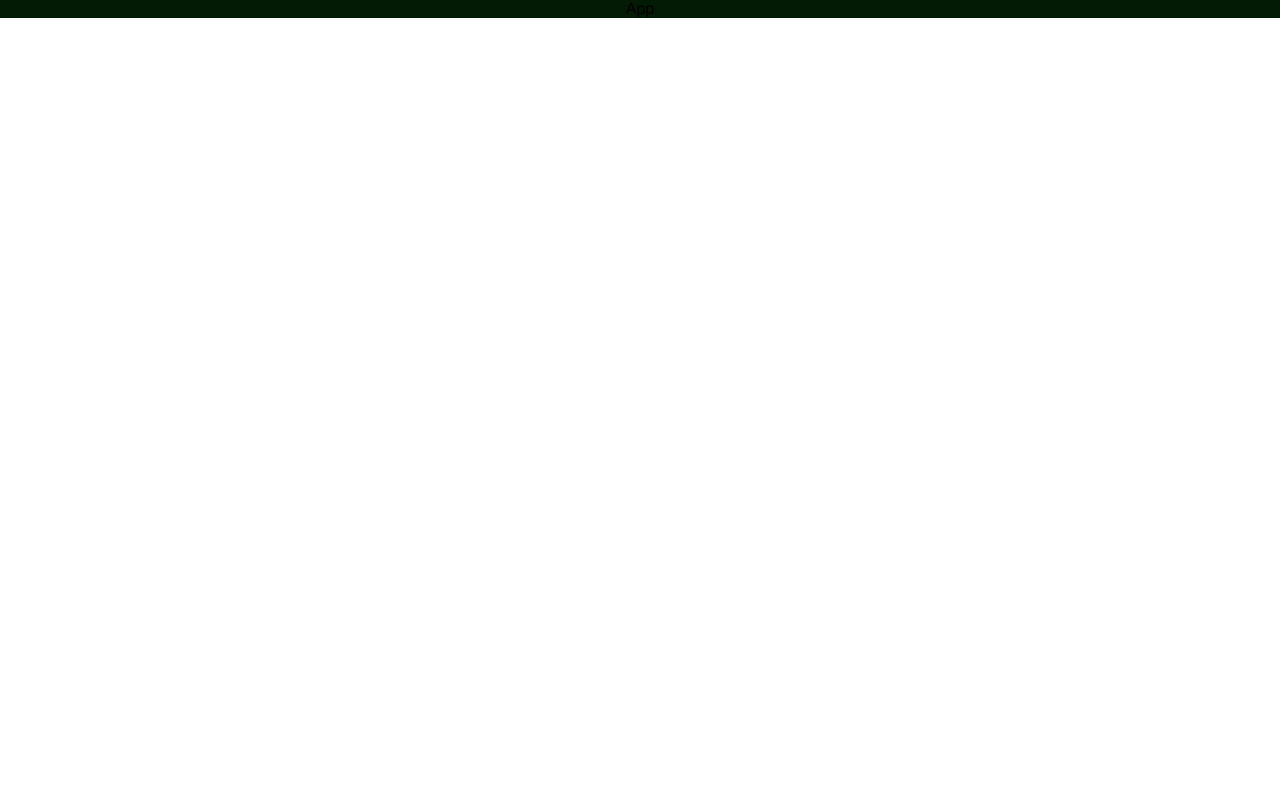
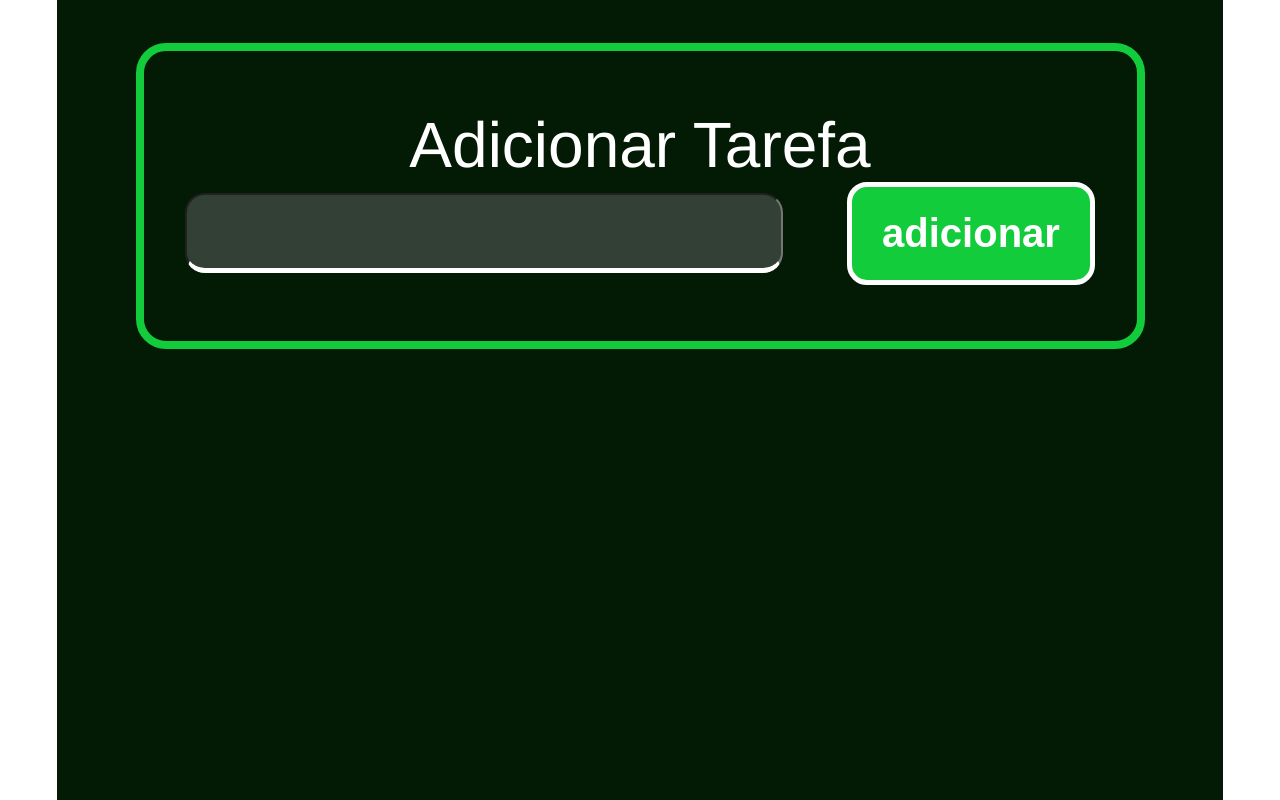
Before and after one commit to Kaduh15/Todo-test, a React (Create React App) app: page / in a window 1280 px wide. Shown: the top 800 px of the page. Built offline with nearby package versions, Linux system fonts and the light colour scheme.

Commit message:
finaliza html css do component addTask

```diff
--- a/src/App.js
+++ b/src/App.js
@@ -1,17 +1,29 @@
-import React, { Component } from 'react';
-import styled from 'styled-components';
+import React, { Component } from 'react'
+
+import styled from 'styled-components'
+
+import AddTask from './components/AddTask'
 
 const Main = styled.main`
   display: flex;
   flex-direction: column;
-  justify-content: center;
   align-items: center;
 
+  width: 1080px;
+  height: 1920px;
+
+  padding: 43px;
+
   background: #031a04;
-`;
+  color: #fff;
+`
 
 export default class App extends Component {
   render() {
-    return <Main>App</Main>;
+    return (
+      <Main>
+        <AddTask />
+      </Main>
+    )
   }
 }
--- /dev/null
+++ b/src/components/AddTask/index.jsx
@@ -0,0 +1,110 @@
+import React, { Component } from 'react';
+import styled from 'styled-components';
+
+const Wrapper = styled.section`
+  display: flex;
+  justify-content: center;
+  align-items: center;
+
+  border: 8px solid #12cc3b;
+  border-radius: 30px;
+
+  width: 993px;
+  height: 290px;
+
+  font-size: 64px;
+
+  color: #fff;
+
+  label {
+    display: flex;
+    flex-direction: column;
+    justify-content: center;
+    align-items: center;
+  }
+
+  input#input-add-task {
+    width: 590px;
+    height: 71px;
+
+    margin-right: 64px;
+
+    background: #324035;
+    border-bottom: 5px solid #ffffff;
+    border-radius: 20px;
+
+    font-style: normal;
+    font-weight: 400;
+    font-size: 48px;
+    line-height: 58px;
+    /* identical to box height */
+
+    display: flex;
+    align-items: flex-start;
+
+    color: #ffffff;
+  }
+
+  input#input-add-task:focus {
+    background: #324035;
+    border-bottom: 5px solid #ffffff;
+    border-radius: 20px;
+  }
+
+  input[type='button'] {
+    width: 248px;
+    height: 103px;
+
+    background: #12cc3b;
+    border: 5px solid #ffffff;
+    border-radius: 20px;
+
+    font-style: normal;
+    font-weight: 700;
+    font-size: 40px;
+    line-height: 48px;
+    display: flex;
+    align-items: center;
+    justify-content: center;
+
+    color: #ffffff;
+  }
+
+  div {
+    display: flex;
+    justify-content: space-around;
+    align-items: center;
+  }
+`;
+
+export default class AddTask extends Component {
+  state = {
+    inputAddTask: '',
+  };
+
+  handleChange = (event) => {
+    this.setState({ [event.target.name]: event.target.value });
+  };
+
+  render() {
+    const { inputAddTask } = this.state;
+
+    return (
+      <Wrapper>
+        <label htmlFor="input-add-task">
+          Adicionar Tarefa
+          <div>
+            <input
+              type="text"
+              id="input-add-task"
+              name="inputAddTask"
+              onChange={this.handleChange}
+              value={inputAddTask}
+            />
+            <input type="button" value="adicionar" />
+          </div>
+        </label>
+      </Wrapper>
+    );
+  }
+}
--- a/src/globalStyles.js
+++ b/src/globalStyles.js
@@ -6,6 +6,18 @@ const GlobalStyle = createGlobalStyle`
     padding: 0;
     font-family: Open-Sans, Helvetica, Sans-Serif;
   }
+
+  #root {
+    display: flex;
+    justify-content: center;
+    align-items: center;
+  }
+
+  textarea:focus, input:focus, select:focus {
+    box-shadow: 0 0 0 0;
+    border: 0 none;
+    outline: 0;
+}
 `;
 
 export default GlobalStyle;
--- a/src/index.js
+++ b/src/index.js
@@ -5,8 +5,8 @@ import GlobalStyles from './globalStyles';
 
 const root = ReactDOM.createRoot(document.getElementById('root'));
 root.render(
-  <>
+  <React.StrictMode>
     <GlobalStyles />
     <App />
-  </>
+  </React.StrictMode>
 );
```
Also changed, not shown: src/Componetns/AddTask/css.jsx (deleted), src/Componetns/AddTask/index.jsx (deleted), 1 other file (tests, documents, lock files or other folders).
